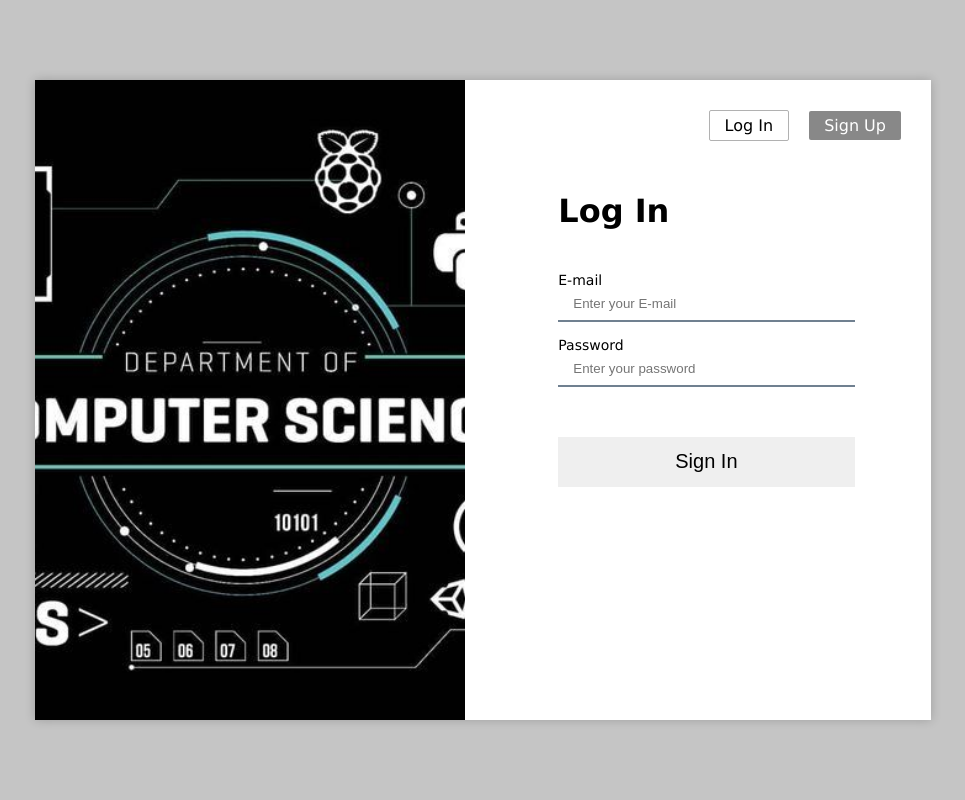
After one commit to WalidHASNAOUI/Moocs_webApp, a PHP site: page /php/loginIn.php in a window 1280 px wide. The commit adds this page. Shown: the whole page, without its empty margins (157-1122 px from the left). Run offline with PHP 8.4, Linux system fonts and the light colour scheme.

```diff
--- /dev/null
+++ b/css/login.css
@@ -0,0 +1,141 @@
+body {
+    margin: 0 0;
+    height: 100vh;
+    width: 100vw;
+    min-height: auto;
+
+    display: flex;
+    flex-direction: row;
+    justify-content: center;
+    align-items: center;
+    font-family:'Lucida Sans', 'Lucida Sans Regular', 'Lucida Grande', 'Lucida Sans Unicode', Geneva, Verdana, sans-serif;
+    background-color: rgb(197,197,197);
+}
+
+main {
+    background-color: white;
+    height: 80%;
+    width: 70%;
+    display: flex;
+    flex-direction: row;
+    justify-content: center;
+    align-items: center;
+
+    box-shadow: 0px 0px 10px 0 rgba(0,0,0,0.2);
+
+}
+
+#left_div, #right_div {
+    height: 100%;
+}
+
+#left_div {
+    width: 48%;
+
+    background-color: rgb(136,136,136);
+}
+
+#logo {
+    width: 100%;
+    height: 100%;
+    /* border: 1px solid white; */
+    background-image: url("../images/loginImg.jpg");
+    background-size: cover;
+    background-position: 50% 50%;
+}
+
+#right_div {
+    width:52%;
+}
+
+#right_div,#formLogin {
+    display: flex;
+    flex-direction: column;
+    align-items: center;
+}
+
+/* #right_div{
+} */
+
+#btnCon {
+    width:100%;
+    margin-top: 30px;
+    margin-right: 40px;
+    display: flex;
+    flex-direction: row;
+    justify-content: right;
+    align-items: center;
+}
+
+#btnCon div {
+    height: 23px;
+    padding: 3px 15px;
+    margin: 0px 10px;
+
+    display: flex;
+    flex-direction: row;
+    justify-content: center;
+    align-items: center;
+
+    border-radius: 2px;
+}
+
+#login {
+    border: 1px solid rgb(177, 177, 177);
+}
+
+#signup {
+    background-color: rgb(136,136,136);
+    color: white;
+}
+
+#formLogin {
+    transform: translateY(30px);
+    width: 60%;
+    /* border: 1px solid black; */
+}
+
+#formLogin div {
+    margin-bottom: 20px;
+    width: 100%;
+    display: flex;
+    flex-direction: row;
+    justify-content: left;
+}
+
+#formLogin form {
+    width: 100%;
+    display: flex;
+    flex-direction: column;
+    /* align-items: left; */
+    justify-content: center;
+}
+
+#formLogin form input,#formLogin form label {
+    width: 100%;
+}
+
+#formLogin form label {
+    font-size: 14px;
+}
+
+#formLogin form input[class=txt] {
+    margin-bottom: 15px;
+    padding-left: 15px;
+    height: 30px;
+
+    border:none;
+    border-bottom: 2px solid rgb(112, 128, 144);
+}
+
+#formLogin form input[type=submit] {
+    margin-top: 35px;
+    height: 50px;
+    width: 106% !important;
+    outline: none;
+    border: none;
+
+    /* font-weight: bold; */
+    font-size: 20px;
+    cursor: pointer;
+}
--- /dev/null
+++ b/php/loginIn.php
@@ -0,0 +1,35 @@
+<!DOCTYPE html>
+<html lang="en">
+<head>
+    <meta charset="UTF-8">
+    <meta http-equiv="X-UA-Compatible" content="IE=edge">
+    <meta name="viewport" content="width=device-width, initial-scale=1.0">
+    <title>MOOCS | SIGN IN</title>
+    <link rel="stylesheet" href="../css/login.css">
+</head>
+<body>
+    <main>
+        <div id="left_div">
+            <div id="logo"></div>
+        </div>
+        <div id="right_div">
+            <div id="btnCon">
+                <div id="login"><p>Log In</p></div>
+                <div id="signup"><p>Sign Up</p></div>
+            </div>
+            <div id="formLogin">
+                <div>
+                    <h1>Log In</h1>
+                </div>
+                <form method="POST" action="#">
+                    <label for="usrMail">E-mail</label>
+                    <input type="email" placeholder="Enter your E-mail" name="usrMail" id="usrMail" class="txt">
+                    <label for="">Password</label>
+                    <input type="password" placeholder="Enter your password" name="usrPsw" id="usrPsw" class="txt">
+                    <input type="submit" value="Sign In">
+                </form>
+            </div>
+        </div>
+    </main>
+</body>
+</html>
```
Also changed, not shown: css/index.css (+24 -23 lines), images/loginImg.jpg (added), php/signUp.php (added).
